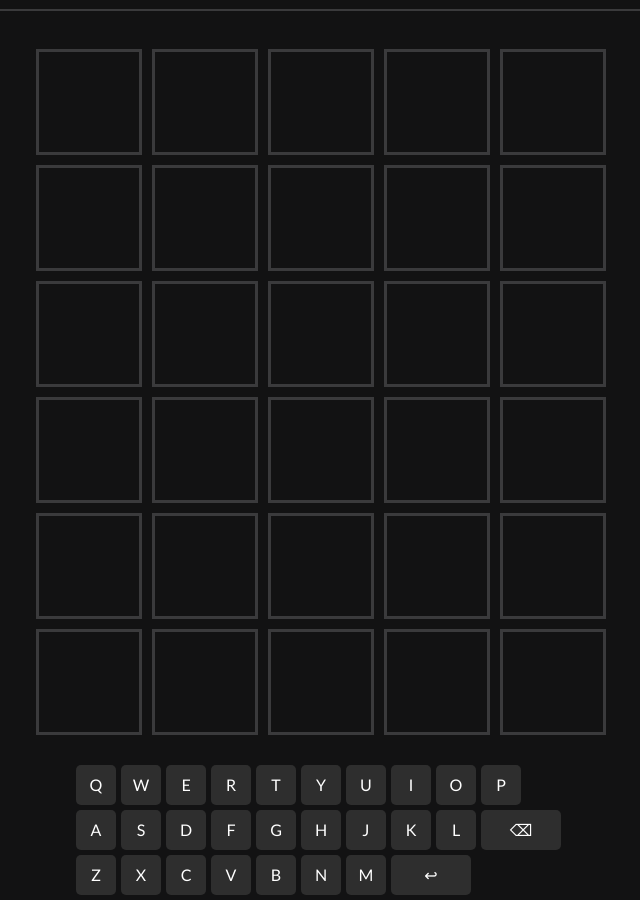
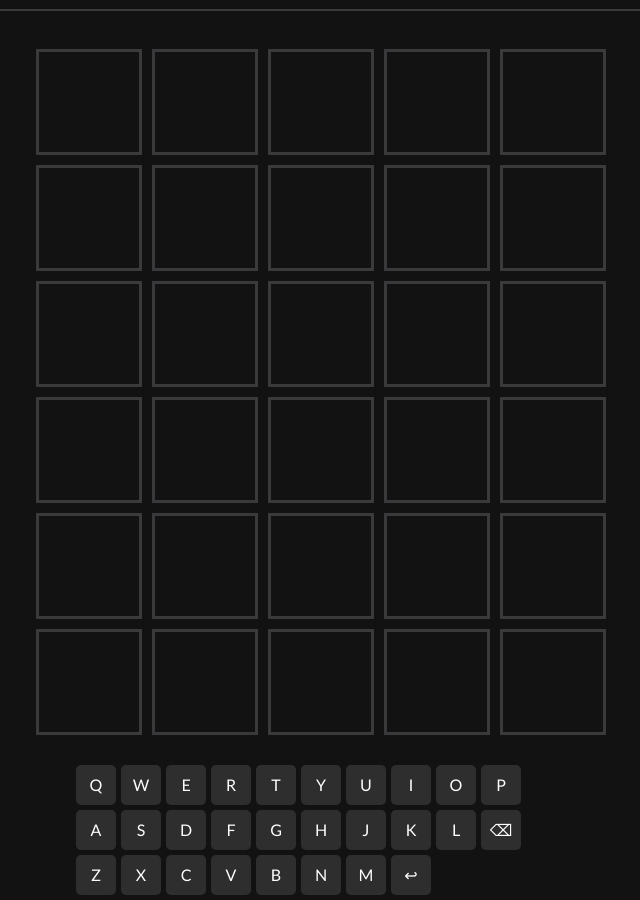
Before and after one commit to s4gen/uardal, a plain HTML site: page index.html in a window 1280 px wide. Shown: the part 91-991 px from the top of the page, without its empty margins (319-959 px from the left). Drawn offline with Linux system fonts and the light colour scheme.

Commit message:
Update style.css

```diff
--- a/style.css
+++ b/style.css
@@ -74,7 +74,7 @@ hr {
     border-radius: 5px;
 }
 #keyboard .tab, #keyboard .delete {
-    width:80px;
+    width:40px;
     justify-content: center;
 }
 #keyboard .space {
```
